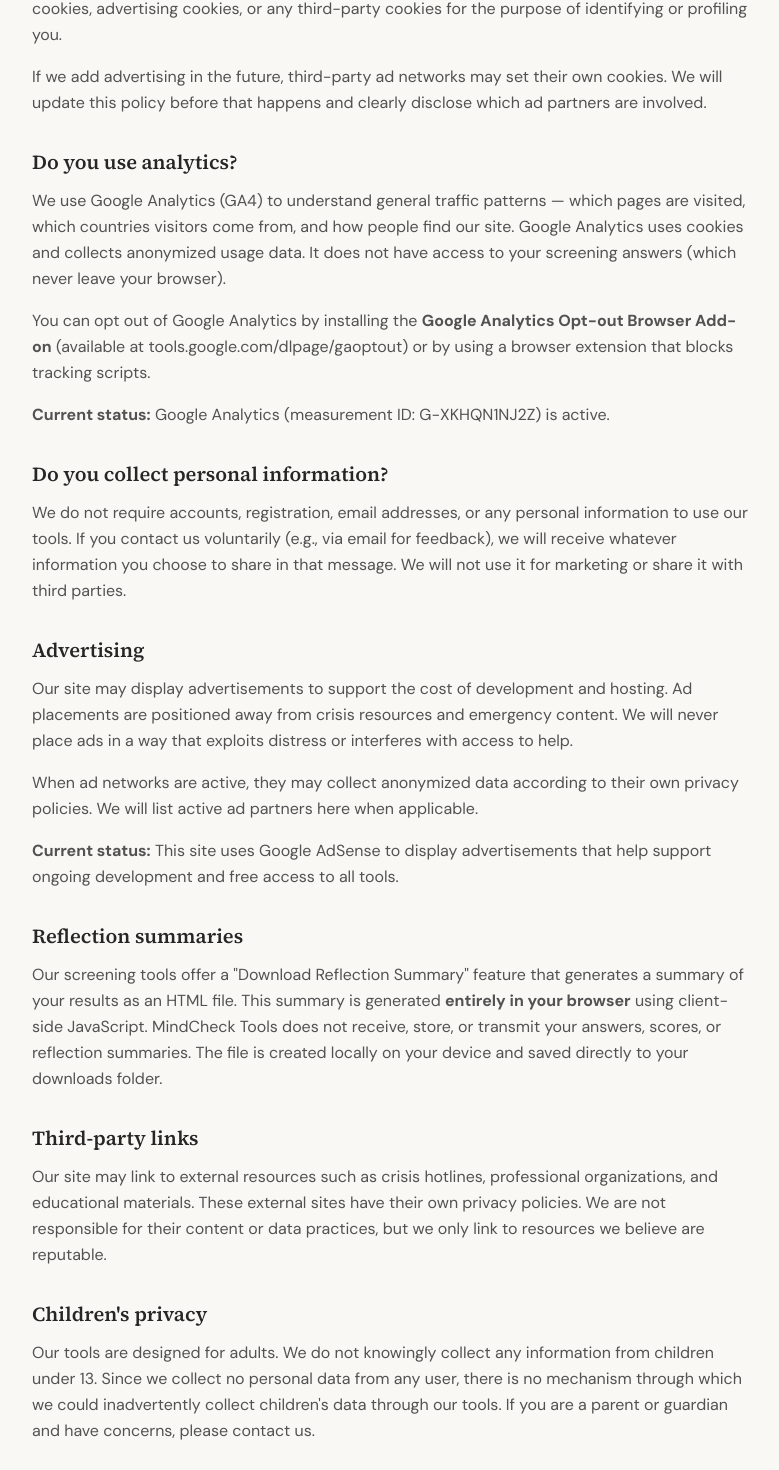
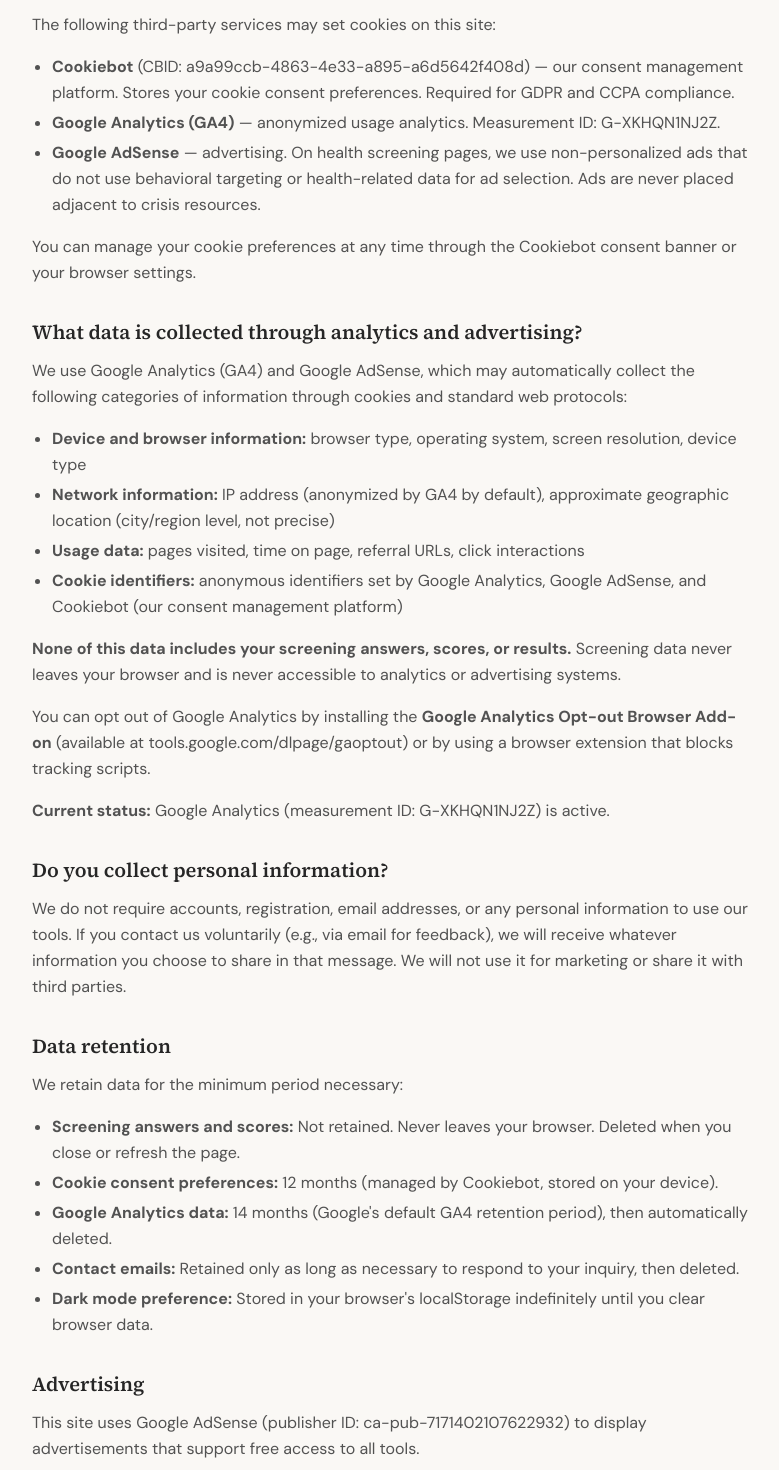
Before and after one commit to raiderj77/mhsud, a Next.js app: page /privacy in a window 1280 px wide. Shown: the part 937-2407 px from the top of the page, without its empty margins (248-1027 px from the left). Built offline with nearby package versions, Linux system fonts and the light colour scheme.

Commit message:
legal: update privacy policy for CCPA Jan 2026 + YMYL health data compliance
Co-Authored-By: Claude Opus 4.6 <noreply@anthropic.com>

```diff
--- a/src/app/privacy/page.tsx
+++ b/src/app/privacy/page.tsx
@@ -30,7 +30,7 @@ export default function PrivacyPage() {
             Privacy Policy
           </h1>
           <p className="text-neutral-500 dark:text-neutral-400 leading-relaxed">
-            Last updated: {new Date().toLocaleDateString("en-US", { month: "long", day: "numeric", year: "numeric" })}
+            Last updated: March 11, 2026
           </p>
         </header>
 
@@ -59,17 +59,34 @@ export default function PrivacyPage() {
           <section>
             <h2>Do you use cookies?</h2>
             <p>
-              We use a single <strong>localStorage</strong> entry to remember your dark mode preference (light or dark theme). This is stored only on your device and is never transmitted to us. We do not use tracking cookies, advertising cookies, or any third-party cookies for the purpose of identifying or profiling you.
+              We use a single <strong>localStorage</strong> entry to remember your dark mode preference (light or dark theme). This is stored only on your device and is never transmitted to us.
             </p>
             <p>
-              If we add advertising in the future, third-party ad networks may set their own cookies. We will update this policy before that happens and clearly disclose which ad partners are involved.
+              The following third-party services may set cookies on this site:
+            </p>
+            <ul>
+              <li><strong>Cookiebot</strong> (CBID: a9a99ccb-4863-4e33-a895-a6d5642f408d) — our consent management platform. Stores your cookie consent preferences. Required for GDPR and CCPA compliance.</li>
+              <li><strong>Google Analytics (GA4)</strong> — anonymized usage analytics. Measurement ID: G-XKHQN1NJ2Z.</li>
+              <li><strong>Google AdSense</strong> — advertising. On health screening pages, we use non-personalized ads that do not use behavioral targeting or health-related data for ad selection. Ads are never placed adjacent to crisis resources.</li>
+            </ul>
+            <p>
+              You can manage your cookie preferences at any time through the Cookiebot consent banner or your browser settings.
             </p>
           </section>
 
           <section>
-            <h2>Do you use analytics?</h2>
+            <h2>What data is collected through analytics and advertising?</h2>
             <p>
-              We use Google Analytics (GA4) to understand general traffic patterns — which pages are visited, which countries visitors come from, and how people find our site. Google Analytics uses cookies and collects anonymized usage data. It does not have access to your screening answers (which never leave your browser).
+              We use Google Analytics (GA4) and Google AdSense, which may automatically collect the following categories of information through cookies and standard web protocols:
+            </p>
+            <ul>
+              <li><strong>Device and browser information:</strong> browser type, operating system, screen resolution, device type</li>
+              <li><strong>Network information:</strong> IP address (anonymized by GA4 by default), approximate geographic location (city/region level, not precise)</li>
+              <li><strong>Usage data:</strong> pages visited, time on page, referral URLs, click interactions</li>
+              <li><strong>Cookie identifiers:</strong> anonymous identifiers set by Google Analytics, Google AdSense, and Cookiebot (our consent management platform)</li>
+            </ul>
+            <p>
+              <strong>None of this data includes your screening answers, scores, or results.</strong> Screening data never leaves your browser and is never accessible to analytics or advertising systems.
             </p>
             <p>
               You can opt out of Google Analytics by installing the <strong>Google Analytics Opt-out Browser Add-on</strong> (available at tools.google.com/dlpage/gaoptout) or by using a browser extension that blocks tracking scripts.
@@ -87,15 +104,29 @@ export default function PrivacyPage() {
           </section>
 
           <section>
+            <h2>Data retention</h2>
+            <p>
+              We retain data for the minimum period necessary:
+            </p>
+            <ul>
+              <li><strong>Screening answers and scores:</strong> Not retained. Never leaves your browser. Deleted when you close or refresh the page.</li>
+              <li><strong>Cookie consent preferences:</strong> 12 months (managed by Cookiebot, stored on your device).</li>
+              <li><strong>Google Analytics data:</strong> 14 months (Google&apos;s default GA4 retention period), then automatically deleted.</li>
+              <li><strong>Contact emails:</strong> Retained only as long as necessary to respond to your inquiry, then deleted.</li>
+              <li><strong>Dark mode preference:</strong> Stored in your browser&apos;s localStorage indefinitely until you clear browser data.</li>
+            </ul>
+          </section>
+
+          <section>
             <h2>Advertising</h2>
             <p>
-              Our site may display advertisements to support the cost of development and hosting. Ad placements are positioned away from crisis resources and emergency content. We will never place ads in a way that exploits distress or interferes with access to help.
+              This site uses Google AdSense (publisher ID: ca-pub-7171402107622932) to display advertisements that support free access to all tools.
             </p>
             <p>
-              When ad networks are active, they may collect anonymized data according to their own privacy policies. We will list active ad partners here when applicable.
+              <strong>Health data is never passed to advertising systems.</strong> Your screening answers, scores, and results are processed entirely in your browser and are never accessible to Google AdSense or any other advertising platform. On health screening pages, we use non-personalized ads that do not rely on behavioral profiling or health-related data for ad targeting.
             </p>
             <p>
-              <strong>Current status:</strong> This site uses Google AdSense to display advertisements that help support ongoing development and free access to all tools.
+              Ads are never placed adjacent to crisis resources (988 Suicide &amp; Crisis Lifeline, Crisis Text Line, SAMHSA Helpline). We will never place ads in a way that exploits distress or interferes with access to help.
             </p>
           </section>
 
@@ -130,8 +161,60 @@ export default function PrivacyPage() {
           <section>
             <h2>Your rights</h2>
             <p>
-              Depending on where you live, you may have specific rights regarding your personal data. We detail these rights — including your rights under the GDPR (EEA/UK) and CCPA/CPRA (California) — in our <Link href="/terms">Terms of Use</Link>. In summary: you can withdraw cookie consent at any time, request information about data we process, and opt out of any data sharing. Since we don&apos;t store screening answers, there is typically no personal data to access or delete.
+              Depending on where you live, you have specific rights regarding your personal data:
             </p>
+
+            <h3>CCPA/CPRA (California residents)</h3>
+            <ul>
+              <li><strong>Right to know:</strong> You can request the categories of personal information we collect and the purposes for which it is used.</li>
+              <li><strong>Right to delete:</strong> You can request deletion of personal information we hold about you.</li>
+              <li><strong>Right to correct:</strong> You can request correction of inaccurate personal information.</li>
+              <li><strong>Right to opt out of sale or sharing:</strong> See the &quot;Do Not Sell or Share&quot; section below.</li>
+              <li><strong>Right to limit use of sensitive personal information:</strong> We do not collect sensitive personal information as defined by the CCPA. Screening data is processed entirely in your browser and is never collected by us.</li>
+              <li><strong>Right to non-discrimination:</strong> We will not discriminate against you for exercising any of these rights.</li>
+            </ul>
+
+            <h3>CCPA sensitive data categories (effective January 2026)</h3>
+            <p>
+              The CCPA defines expanded sensitive data categories including mental and physical health information, biometric data, genetic data, precise geolocation, and citizenship or immigration status. <strong>We do not collect any of these categories.</strong> Mental health screening results are processed entirely in your browser and never transmitted to or stored on our servers. We do not collect biometric data, genetic data, precise geolocation, or citizenship/immigration information.
+            </p>
+
+            <h3>GDPR (EEA/UK residents)</h3>
+            <p>
+              Under the General Data Protection Regulation, you have the right to access, rectify, erase, restrict processing, data portability, and object to processing of your personal data. Our lawful basis for processing analytics data is legitimate interest; for advertising cookies, we rely on consent obtained through our Cookiebot consent management platform.
+            </p>
+            <p>
+              <strong>GDPR Article 9 — Special category data:</strong> Health data is classified as special category data under Article 9 of the GDPR, requiring explicit consent for processing. Because all screening results on MindCheck Tools are processed entirely in your browser and never transmitted to our servers, we do not process health data as a data controller. No health-related data is shared with third parties, including advertising systems.
+            </p>
+
+            <h3>Washington My Health My Data Act (MHMDA)</h3>
+            <p>
+              Under Washington&apos;s My Health My Data Act, consumers have the right to know what health data is collected, the right to withdraw consent, and the right to have health data deleted. MindCheck Tools does not collect, store, or share health data — all screening results are processed client-side in your browser and are never transmitted to our servers or any third party.
+            </p>
+
+            <h3>Maryland Online Data Privacy Act (MODPA — effective October 2025)</h3>
+            <p>
+              Maryland&apos;s MODPA prohibits the sale of health data and requires heightened protections for sensitive data. MindCheck Tools does not sell any personal data, including health data. Screening results are never collected, stored, or shared.
+            </p>
+
+            <p>
+              To exercise any of these rights, contact us at privacy@mindchecktools.com. We will respond within 45 days (CCPA) or 30 days (GDPR).
+            </p>
+          </section>
+
+          <section>
+            <h2>Do Not Sell or Share My Personal Information</h2>
+            <p>
+              <strong>We do not sell or share your personal information</strong> as defined by the California Consumer Privacy Act (CCPA/CPRA). We do not sell screening data, analytics data, or any other personal information to third parties.
+            </p>
+            <p>
+              Google AdSense may use cookies to serve ads based on your prior visits to this or other websites. This activity may constitute &quot;sharing&quot; under the CCPA. You can opt out by:
+            </p>
+            <ul>
+              <li>Declining advertising cookies through our Cookiebot consent banner</li>
+              <li>Enabling <strong>Global Privacy Control (GPC)</strong> in your browser — we honor GPC signals as a valid opt-out request under the CCPA</li>
+              <li>Visiting <strong>Google&apos;s Ad Settings</strong> at adssettings.google.com to opt out of personalized advertising</li>
+            </ul>
           </section>
 
           <section>
```
